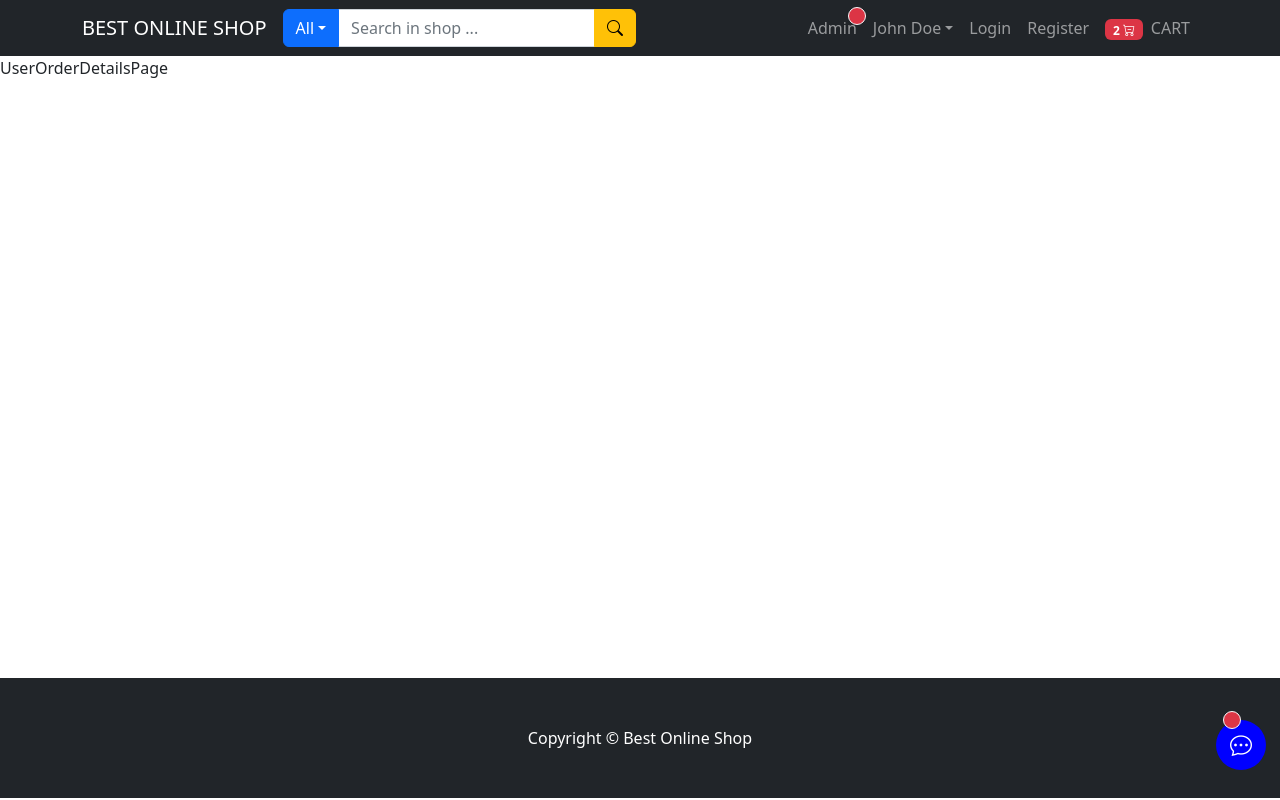
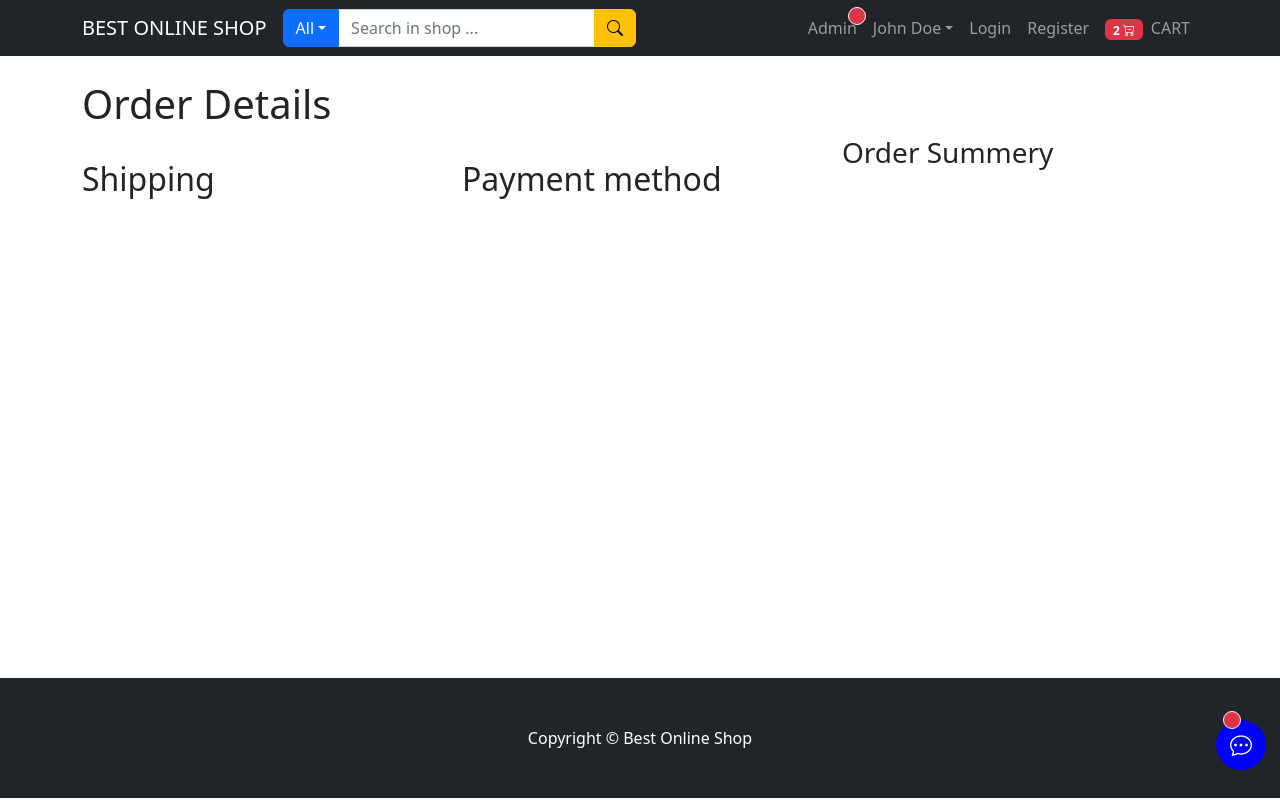
Before and after one commit to 0xAureoleNode/mern-e-commerce, a React (Create React App) app in the folder frontend/: page /user/order-details in a window 1280 px wide. Built offline with nearby package versions, Linux system fonts and the light colour scheme.

Commit message:
prepare detail page

```diff
--- a/frontend/src/pages/user/UserOrderDetailsPage.js
+++ b/frontend/src/pages/user/UserOrderDetailsPage.js
@@ -1,7 +1,28 @@
 import React from 'react';
+import { Container, Row, Col } from 'react-bootstrap';
 
 const UserOrderDetailsPage = () => {
-  return <div>UserOrderDetailsPage</div>;
+  return (
+    <Container>
+      <Row className="mt-4">
+        <h1>Order Details</h1>
+        <Col md={8}>
+          <br />
+          <Row>
+            <Col md={6}>
+              <h2>Shipping</h2>
+            </Col>
+            <Col md={6}>
+              <h2>Payment method</h2>
+            </Col>
+          </Row>
+        </Col>
+        <Col md={4}>
+          <h3>Order Summery</h3>
+        </Col>
+      </Row>
+    </Container>
+  );
 };
 
 export default UserOrderDetailsPage;
```
